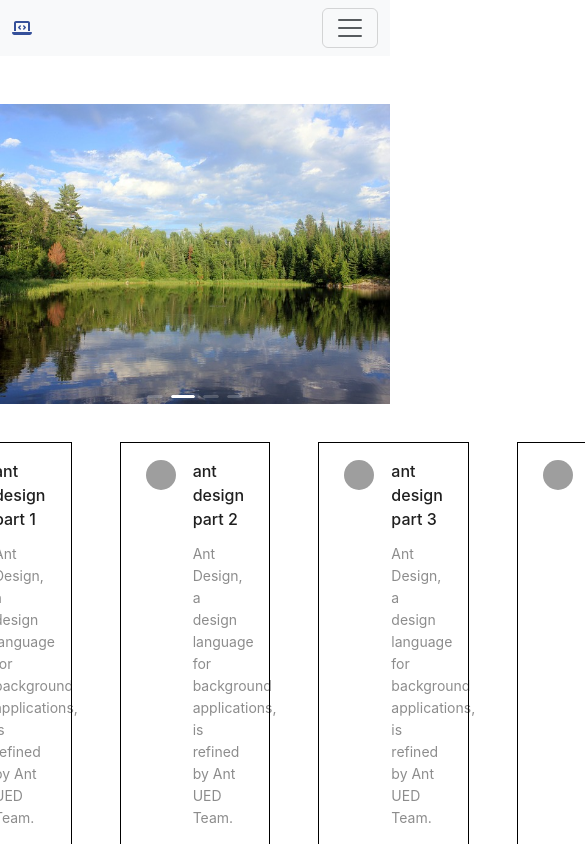
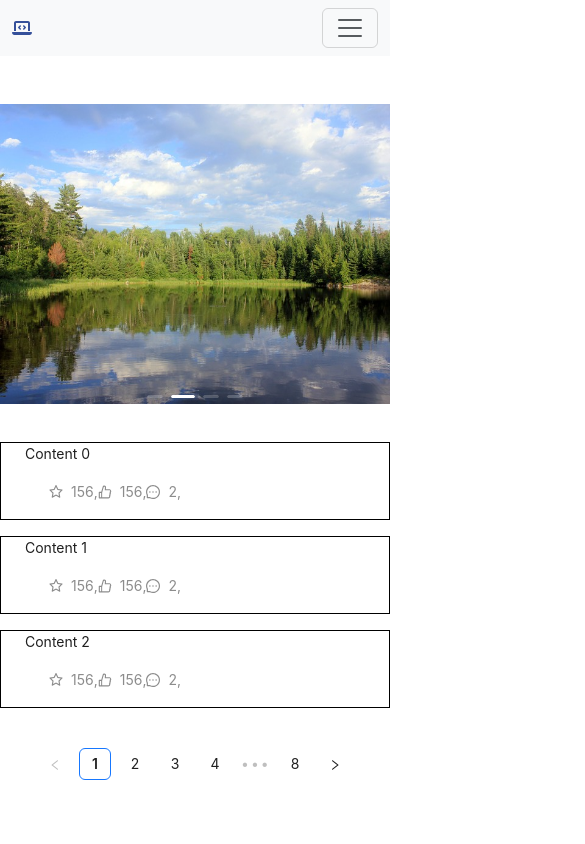
Before and after one commit to javaproject2024/demogit, a React (Vite) app: page / in a window 390 px wide. Shown: the top 844 px of the page, 585 px wide, since content can reach past the window. Built offline with nearby package versions, Linux system fonts and the light colour scheme; grey boxes are pictures that could not be loaded.

Commit message:
responsive content for mobile device

```diff
--- a/src/components/views/Footer/Footer.tsx
+++ b/src/components/views/Footer/Footer.tsx
@@ -62,7 +62,7 @@ function Footer() {
                     width: "150px",
                   }}
                   name="f2a53eb0c96c08c"
-                  width="1000px"
+                  width="100%"
                   height="1000px"
                   data-testid="fb:like Facebook Social Plugin"
                   title="fb:like Facebook Social Plugin"
--- a/src/components/views/HomePage/components/CoursesContent.tsx
+++ b/src/components/views/HomePage/components/CoursesContent.tsx
@@ -57,6 +57,11 @@ const ListContent = styled(List.Item)`
   }
 `;
 
+const DivSubContent = styled.div`
+  display: flex;
+  justify-content: space-evenly;
+`;
+
 const IconText = ({
   icon,
   text,
@@ -75,12 +80,21 @@ const CoursesContent = () => (
     itemLayout="vertical"
     size="large"
     // bordered
+    grid={{
+      gutter: 16,
+      xs: 1,
+      sm: 1,
+      md: 3,
+      lg: 3,
+      xl: 3,
+      xxl: 3,
+    }}
     split={false}
     pagination={{
       onChange: (page: ReactNode) => {
         console.log(page);
       },
-      pageSize: 5,
+      pageSize: 3,
     }}
     dataSource={data}
     // footer={
@@ -89,28 +103,40 @@ const CoursesContent = () => (
     //   </div>
     // }
 
-    renderItem={(item: ItemProps) => (
+    renderItem={(
+      item: ItemProps,
+      index: number,
+    ) => (
       <ListContent
         style={{
           border: "1px solid black",
+          cursor: "pointer",
+        }}
+        onClick={() => {
+          console.log(index);
         }}
         key={item.title}
         actions={[
+          <div>
             <IconText
               icon={StarOutlined}
               text="156"
               key="list-vertical-star-o"
-          />,
+            />
+            ,
             <IconText
               icon={LikeOutlined}
               text="156"
               key="list-vertical-like-o"
-          />,
+            />
+            ,
             <IconText
               icon={MessageOutlined}
               text="2"
               key="list-vertical-message"
-          />,
+            />
+            ,
+          </div>,
         ]}
         // extra={
         //   <img
@@ -120,7 +146,7 @@ const CoursesContent = () => (
         //   />
         // }
       >
-        <List.Item.Meta
+        {/* <List.Item.Meta
           avatar={
             <Avatar src={item.avatar} />
           }
@@ -130,7 +156,7 @@ const CoursesContent = () => (
             </a>
           }
           description={item.description}
-        />
+        /> */}
         {item.content}
       </ListContent>
     )}
--- a/src/components/views/HomePage/scss/_courseLists.scss
+++ b/src/components/views/HomePage/scss/_courseLists.scss
@@ -1,6 +1,6 @@
 .container {
   width: 100%;
-  max-width: 1170px;
+  // max-width: 1170px;
   padding-top: 2rem;
   padding-bottom: 3rem;
 }
--- a/src/index.css
+++ b/src/index.css
@@ -27,7 +27,7 @@ body {
   margin: 0;
   display: flex;
   place-items: center;
-  min-width: 320px;
+  /* min-width: 320px; */
   min-height: 100vh;
 }
 
```
Lines whose indentation alone changed are shown as unchanged.
